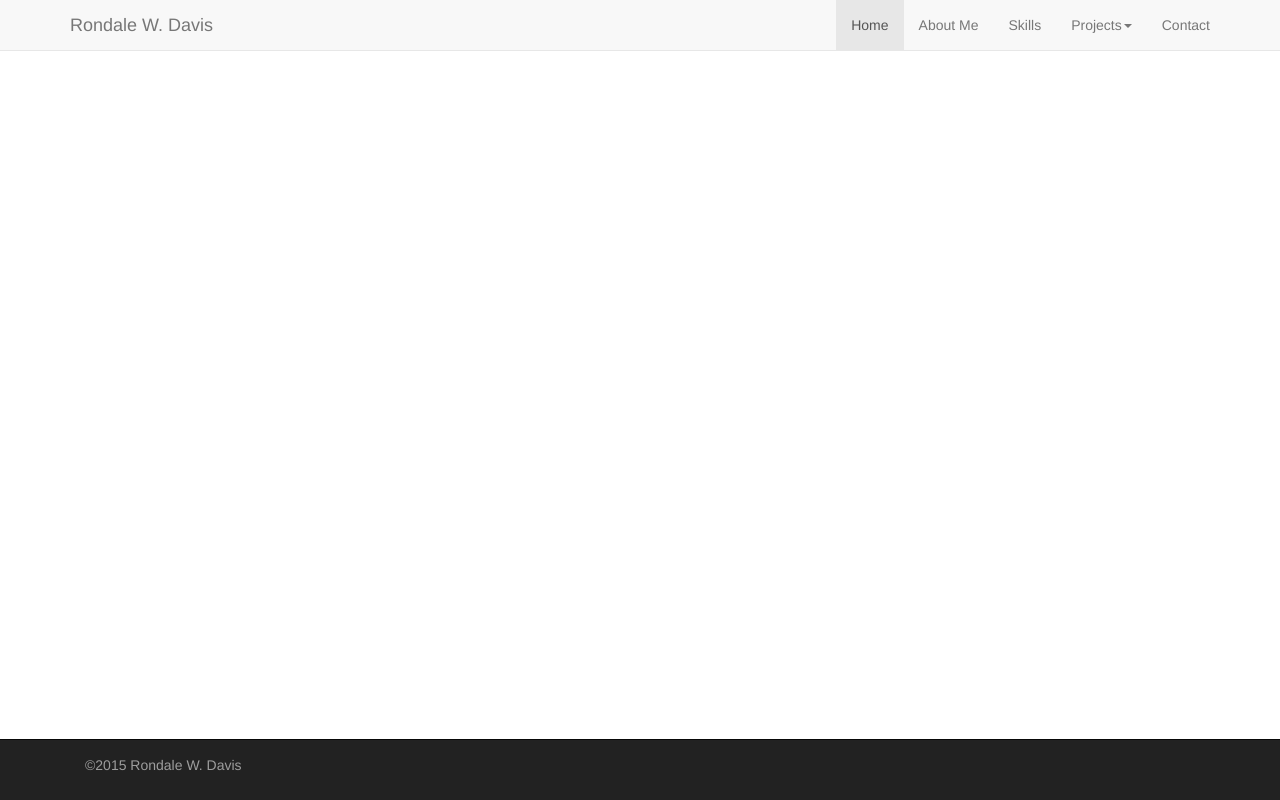
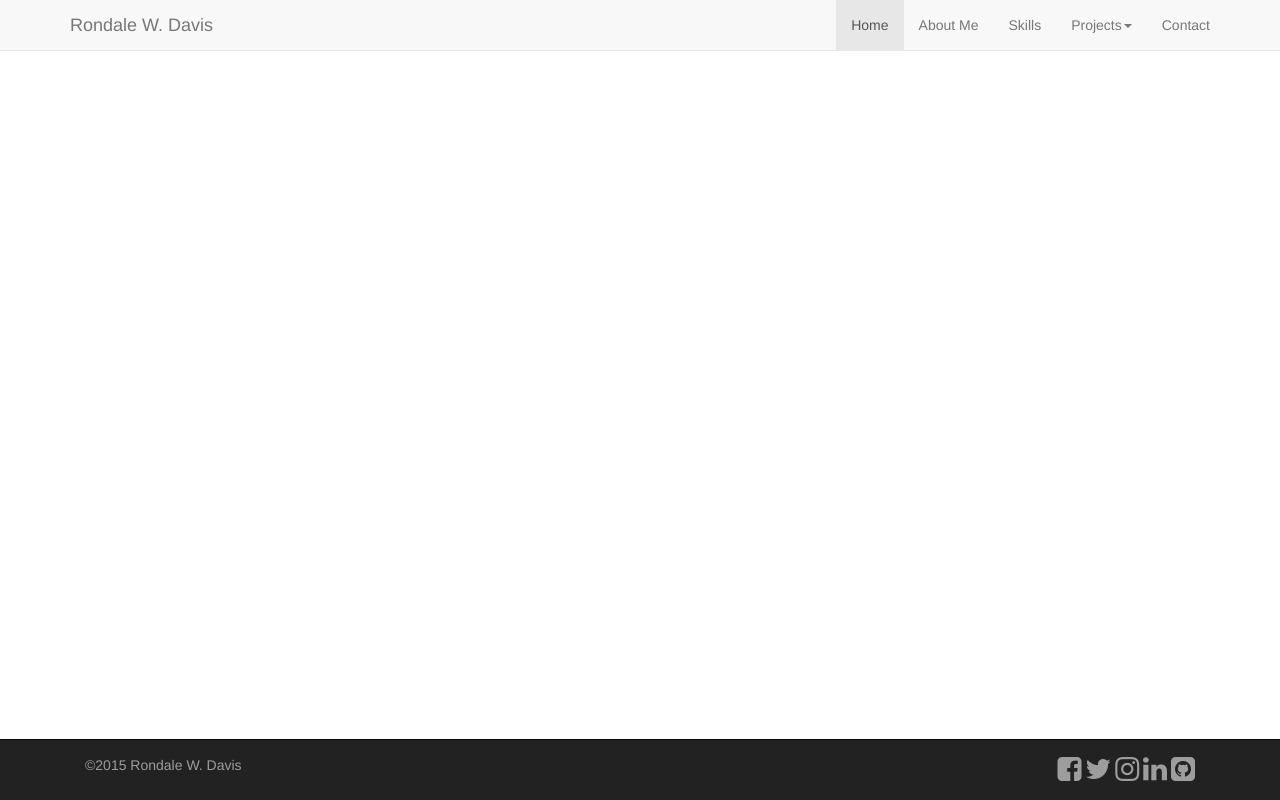
Before and after one commit to RDavis2005/RDavis2005.github.io, a plain HTML site: page index.html in a window 1280 px wide. Drawn offline with nearby package versions, Linux system fonts and the light colour scheme.

Commit message:
Created a new CSS Folder to use Font Awesome to Create Social Media Icons

```diff
--- /dev/null
+++ b/css/custom.css
@@ -0,0 +1,4 @@
+.navbar-text > a {
+		color: inherit;
+		text-decoration: none;
+}
--- a/index.html
+++ b/index.html
@@ -4,11 +4,15 @@
     <meta charset="utf-8">
     <meta http-equiv="X-UA-Compatible" content="IE=edge">
     <meta name="viewport" content="width=device-width, initial-scale=1">
-    <!-- The above 3 meta tags *must* come first in the head; any other head content must come *after* these tags -->
+    <meta name="description" content="Font Awesome tutorial from BootstrapBay.com">
+    <meta name="author" content="Rondale W. Davis"
+    <!-- The above meta tags *must* come first in the head; any other head content must come *after* these tags -->
     <title>Rondale W. Davis: A Future Developer</title>
 
     <!-- Bootstrap -->
     <link href="css/bootstrap.min.css" rel="stylesheet">
+    <link href="css/custom.css" rel="stylesheet">
+    <link href="https://maxcdn.bootstrapcdn.com/font-awesome/4.4.0/css/font-awesome.min.css" rel="stylesheet">
 
     <!-- HTML5 shim and Respond.js for IE8 support of HTML5 elements and media queries -->
     <!-- WARNING: Respond.js doesn't work if you view the page via file:// -->
@@ -57,6 +61,13 @@
             <div class="navbar-text pull-left">
                 <p>&copy;2015 Rondale W. Davis</p>
             </div>
+            <div class="navbar-text pull-right">
+                <a href="#"><i class="fa fa-facebook-square fa-2x"></i></a>
+                <a href="#"><i class="fa fa-twitter fa-2x"></i></a>
+                <a href="#"><i class="fa fa-instagram fa-2x"></i></a>
+                <a href="#"><i class="fa fa-linkedin fa-2x"></i></a>
+                <a href="#"><i class="fa fa-github-square fa-2x"></i></a>
+            </div>
         </div>
     </div>
 
```
